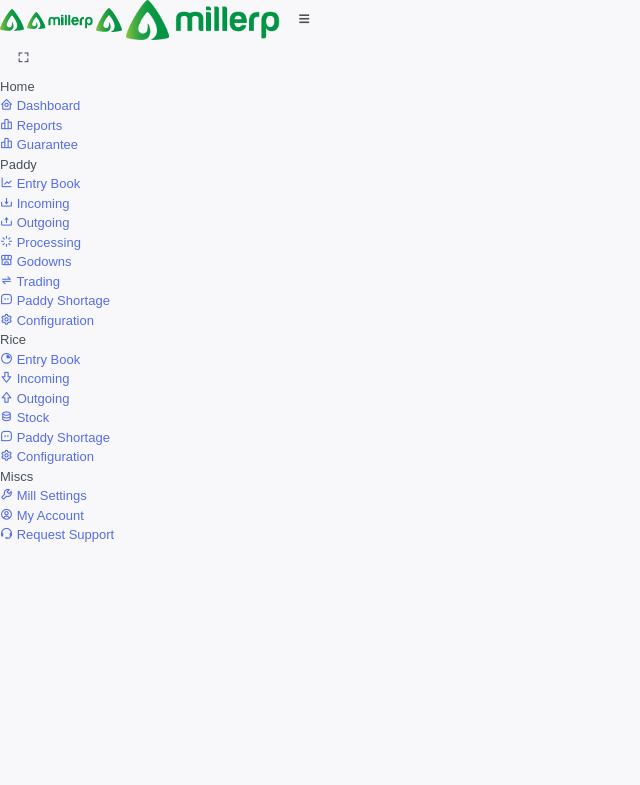
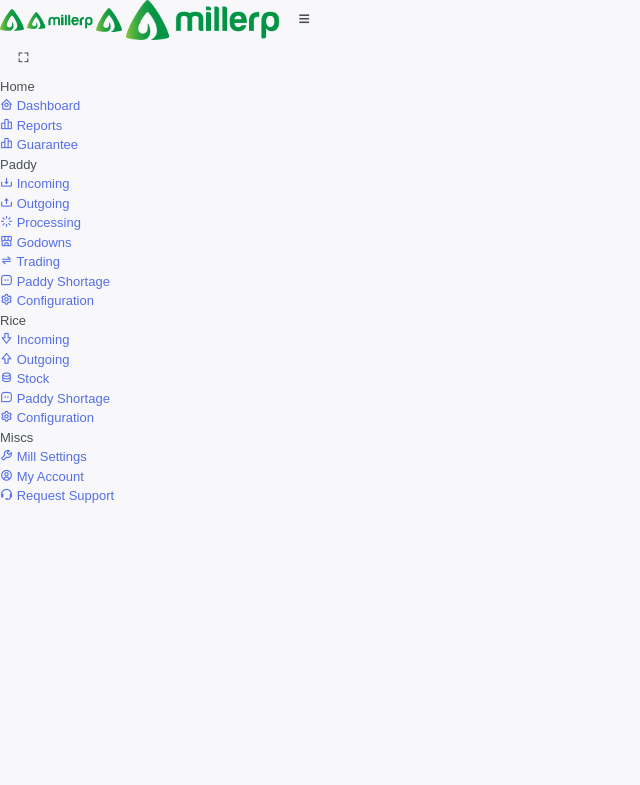
Before and after one commit to chetanjrao/millerp, a Django app: template templates/guarantee.html in a window 1280 px wide. Shown: the top 785 px of the page, without its empty margins (0-640 px from the left). Run offline with Django 3.2, Linux system fonts and the light colour scheme; the template is opened without the code that fills it, so the values that code supplies are empty; some libraries are stand-ins or nearby versions.

Commit message:
Remove entry book

```diff
--- a/templates/tabbar.html
+++ b/templates/tabbar.html
@@ -23,12 +23,6 @@
                     </a>
                 </li>
                 <li class="menu-title">Paddy</li>
-                <li>
-                    <a href="{% url 'materials-analysis' millcode=request.millcode %}" class=" waves-effect">
-                        <i class="bx bx-line-chart"></i>
-                        <span>Entry Book</span>
-                    </a>
-                </li>
                 <li>
                     <a href="{% url 'materials-incoming' millcode=request.millcode %}" class=" waves-effect">
                         <i class="bx bx-download"></i>
@@ -77,13 +71,6 @@
                 </li>
 
                 <li class="menu-title">Rice</li>
-
-                <li>
-                    <a href="{% url 'products-book' millcode=request.millcode%}" class=" waves-effect">
-                        <i class="bx bx-pie-chart"></i>
-                        <span>Entry Book</span>
-                    </a>
-                </li>
 
                 <li>
                     <a href="{% url 'products-incoming' millcode=request.millcode%}" class=" waves-effect">
```
